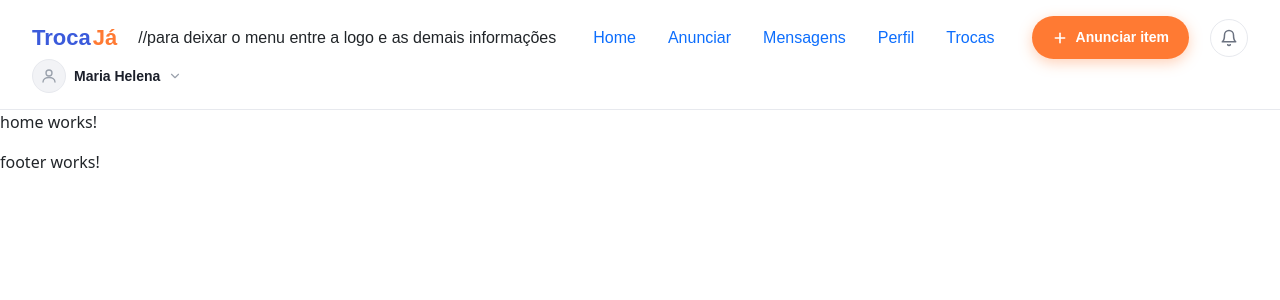
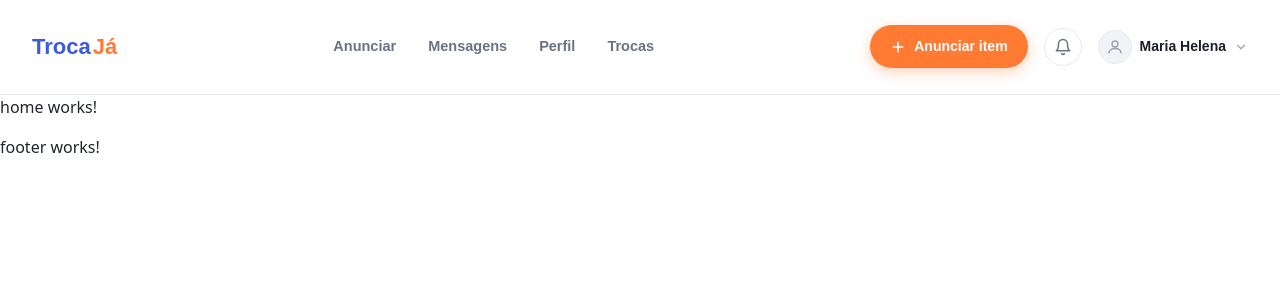
Before and after one commit to mariahelenasilva/sistema-troca, an Angular app: page / in a window 1280 px wide. Shown: the top 300 px of the page. Built offline with nearby package versions, Linux system fonts and the light colour scheme.

Commit message:
Estilizando menu

```diff
--- a/src/app/data/mock-data.ts
+++ b/src/app/data/mock-data.ts
@@ -9,7 +9,7 @@ export const itens : Item[] = [
 ]
 
 export const rotas: Rota[] = [
-    {"texto": "Home", "rota": "/"},
+    // {"texto": "Home", "rota": "/"},
     {"texto": "Anunciar", "rota": "/anunciar"},
     {"texto": "Mensagens", "rota": "/mensagens"},
     {"texto": "Perfil", "rota": "/perfil"},
--- a/src/app/layout/header/header.css
+++ b/src/app/layout/header/header.css
@@ -34,7 +34,7 @@
 .navbar__right {
   display: flex;
   align-items: center;
-  gap: 18px;
+  gap: 16px;
 }
 
 .btn {
--- a/src/app/layout/header/header.html
+++ b/src/app/layout/header/header.html
@@ -7,7 +7,7 @@
     </nav>
 
 
-    //para deixar o menu entre a logo e as demais informações
+    <!-- para deixar o menu entre a logo e as demais informações -->
     <ng-content />
 
 
@@ -19,7 +19,6 @@
                 <line x1="5" y1="12" x2="19" y2="12"></line>
             </svg>
             Anunciar item</a>
-    </div>
 
             <button class="icon-btn" type="button" title="Notificações" aria-label="Notificações">
                 <svg width="18" height="18" viewBox="0 0 24 24" fill="none" stroke="currentColor" stroke-width="2"
@@ -45,4 +44,6 @@
                     <polyline points="6 9 12 15 18 9"></polyline>
                 </svg>
             </a>
+    </div>
+
 </header>
--- a/src/app/layout/menu/menu.css
+++ b/src/app/layout/menu/menu.css
@@ -0,0 +1,15 @@
+.nav {
+  display: flex;
+  gap: 32px;
+  font-family: Arial, sans-serif;
+  font-weight: 600;
+  font-size: 14.5px;
+}
+
+.nav-link {
+  position: relative;
+  padding: 20px 0;
+  color: #6b7280;
+  text-decoration: none;
+  transition: color 0.15s ease;
+}
--- a/src/app/layout/menu/menu.html
+++ b/src/app/layout/menu/menu.html
@@ -1,5 +1,6 @@
 <nav class="nav">
     @for(rota of listaRotas; track $index ){
-        <a class="nav-link" [routerLink]="rota.rota">{{rota.texto}}</a>
+        <a class="nav-link" [routerLink]="rota.rota"
+        routerLinkActive="active" [routerLinkActiveOptions]="{ exact: true }">{{rota.texto}}</a>
     }
 </nav>
--- a/src/app/layout/menu/menu.ts
+++ b/src/app/layout/menu/menu.ts
@@ -1,10 +1,10 @@
 import { Component } from '@angular/core';
 import { rotas } from '../../data/mock-data';
-import { RouterLink } from '@angular/router';
+import { RouterLink, RouterLinkActive } from '@angular/router';
 import { Rota } from '../../interfaces/rotas-interface';
 
 @Component({
-  imports: [RouterLink],
+  imports: [RouterLink, RouterLinkActive],
   selector: 'app-menu',
   styleUrl: './menu.css',
   templateUrl: './menu.html',
```
Lines whose indentation alone changed are shown as unchanged.
